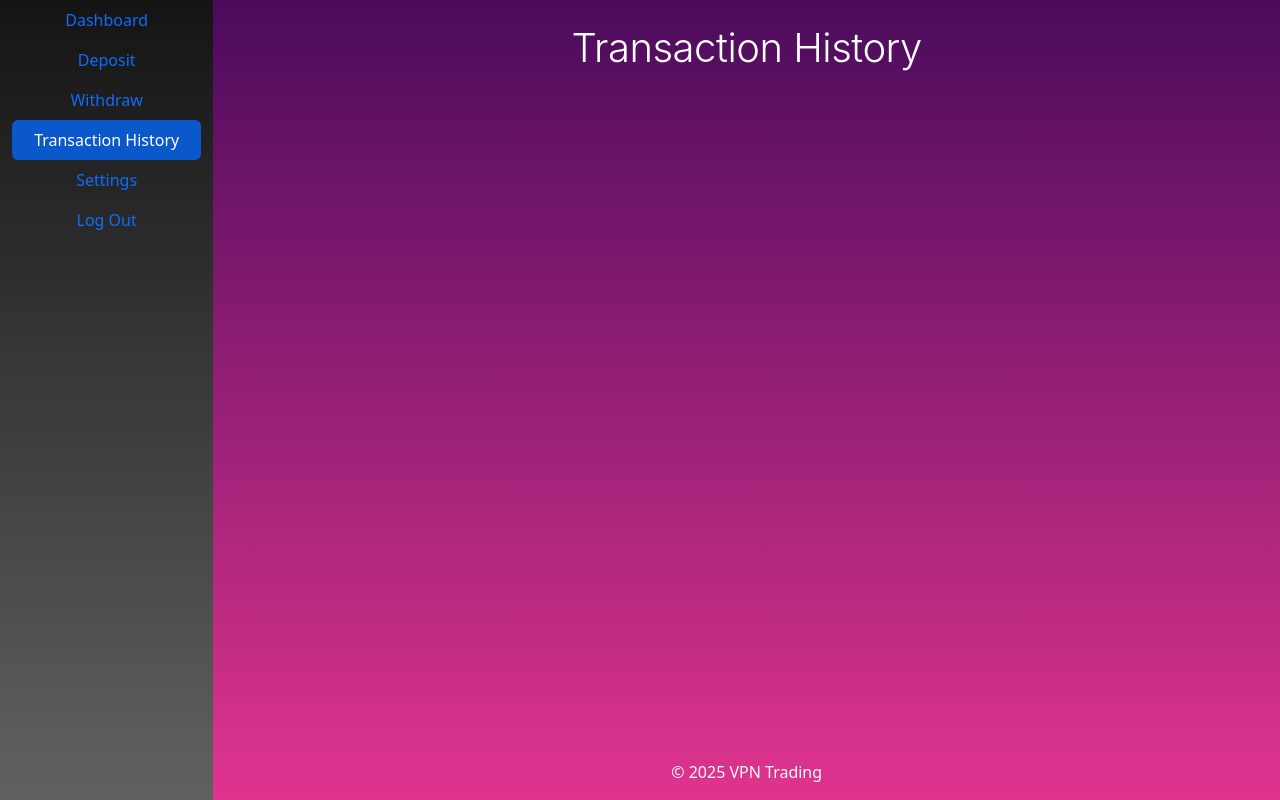
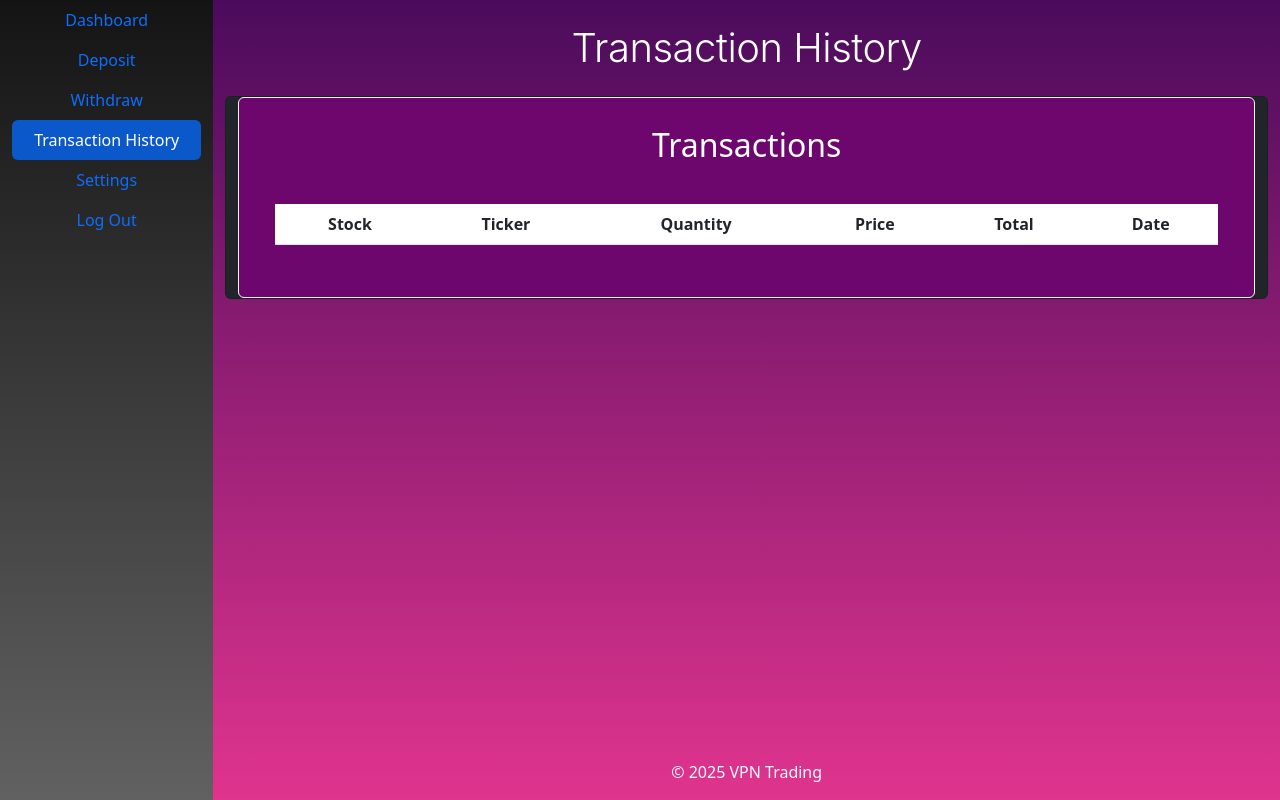
Before and after one commit to TrioStuds/Capstone-Git-Repo, a Flask app: page /transactions in a window 1280 px wide. Run offline with Flask 3, Linux system fonts and the light colour scheme; lists and menus that the app fills with data are empty.

Commit message:
add transaction.html page

```diff
--- a/templates/transactions.html
+++ b/templates/transactions.html
@@ -6,8 +6,63 @@
 
 {% block content %}
 <body class="text-white">
-    <div class="dashboard-container">
-        <div class="main-content">
+    <div class="transaction-container">
+        <div class="main-content text-center mt-4">
+            <!--Transaction grid-->
+            <div class="container mt-4">
+                <div class="row justify-content-center">
+                    <!-- Transaction History Box -->
+
+                    <div class="card bg-dark text-white">
+                        <div class="border border-light rounded d-flex flex-column align-items-center" style="background-color: rgba(128, 0, 128, 0.8); padding: 20px;">
+                            <h2 class="mt-2 mb-4">Transactions</h2>
+                            <div class="card-body w-100">
+                                <div class="table-responsive">
+                                    <table class="table table-hover" style="background: linear-gradient(90deg, #4B0B5C, #E0348E);">
+                                        <thead>
+                                            <tr>
+                                                <th scope="col">Stock</th>
+                                                <th scope="col">Ticker</th>
+                                                <th scope="col">Quantity</th>
+                                                <th scope="col">Price</th>
+                                                <th scope="col">Total</th>
+                                                <th scope="col">Date</th>
+                                                </tr>
+                                            </thead>
+                                            <tbody>
+                                                {% for transaction in transactions %}
+                                                {% if transaction.related_order %}
+                                                <tr>
+                                                    <td>{{ transaction.related_order.stock.company_name }}</td>
+                                                    <td>
+                                                        <strong>{{ transaction.related_order.stock.ticker_symbol }}</strong>
+                                                        {% if transaction.related_order.order_type == 'BUY' %}
+                                                            <span class="badge bg-success ms-2">BUY</span>
+                                                        {% else %}
+                                                            <span class="badge bg-danger ms-2">SELL</span>
+                                                        {% endif %}
+                                                    </td>
+                                                    <td>{{ "%.2f"|format(transaction.related_order.quantity) }}</td>
+                                                    <td>${{ "%.2f"|format(transaction.related_order.price) }}</td>
+                                                    <td>
+                                                        {% if transaction.related_order.order_type == 'BUY' %}
+                                                            <span class="text-danger">-${{ "%.2f"|format(transaction.related_order.total_cost) }}</span>
+                                                        {% else %}
+                                                            <span class="text-success">+${{ "%.2f"|format(transaction.related_order.total_cost) }}</span>
+                                                        {% endif %}
+                                                    </td>
+                                                    <td>{{ transaction.timestamp.strftime('%m/%d/%Y %I:%M %p') }}</td>
+                                                </tr>
+                                                {% endif %}
+                                                {% endfor %}
+                                            </tbody>
+                                    </table>
+                                </div>
+                            </div>
+                        </div>
+                    </div>
+                </div>
+            </div>
         </div>
     </div>
 </body>
```
